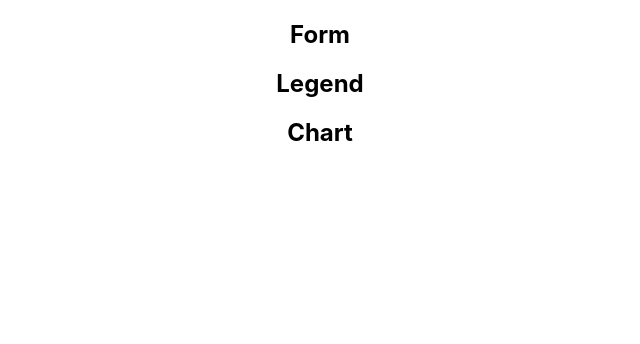
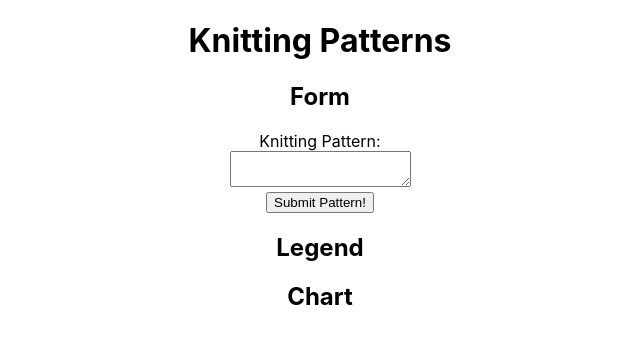
Before and after one commit to emilysaeli/front-end-knitting-patterns, a React (Create React App) app: page / in a window 1280 px wide. Shown: the top 344 px of the page, without its empty margins (320-960 px from the left). Built offline with nearby package versions, Linux system fonts and the light colour scheme.

Commit message:
GP: Form input and submit pattern button set up

```diff
--- a/src/App.js
+++ b/src/App.js
@@ -4,10 +4,19 @@ import Chart from "./components/Chart";
 import Legend from "./components/Legend";
 
 const App = () => {
+  // send pattern form input to back-end
+  const submitPattern = (patternForm) => {
+    console.log("submitPattern called");
+    console.log(patternForm);
+  };
+
   return (
     <div className="App">
+      <header className="header">
+        <h1>Knitting Patterns</h1>
+      </header>
       <section className="form">
-        <Form></Form>
+        <Form submitPattern={submitPattern}></Form>
       </section>
       <section className="legend">
         <Legend></Legend>
--- a/src/components/Form.js
+++ b/src/components/Form.js
@@ -1,9 +1,42 @@
-import React from "react";
+import React, { useState } from "react";
 
-const Form = () => {
+const Form = (props) => {
+  const [patternForm, setPatternForm] = useState();
+
+  const onFormChange = (event) => {
+    const inputValue = event.target.value;
+    setPatternForm(inputValue);
+  };
+
+  const onSubmit = (event) => {
+    event.preventDefault();
+    props.submitPattern(patternForm);
+
+    setPatternForm();
+  };
   return (
     <div>
       <h2>Form</h2>
+      <form onSubmit={onSubmit}>
+        <div className="input-container">
+          <label htmlFor="pattern-form">Knitting Pattern: </label>
+          <div>
+            <textarea
+              type="text"
+              name="pattern-form"
+              onChange={onFormChange}
+              className="pattern-form"
+            />
+          </div>
+          <div>
+            <input
+              className="create-pattern-btn"
+              type="submit"
+              value="Submit Pattern!"
+            ></input>
+          </div>
+        </div>
+      </form>
     </div>
   );
 };
```
